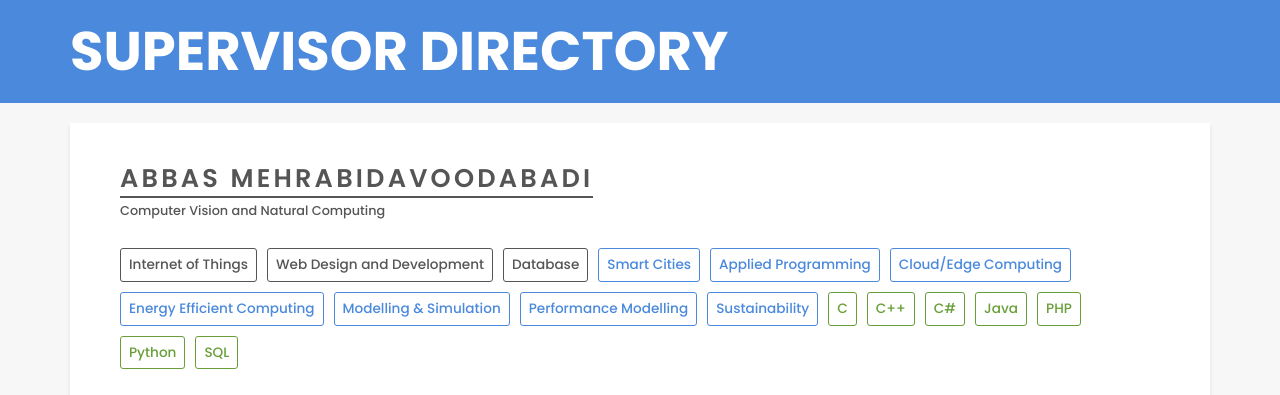
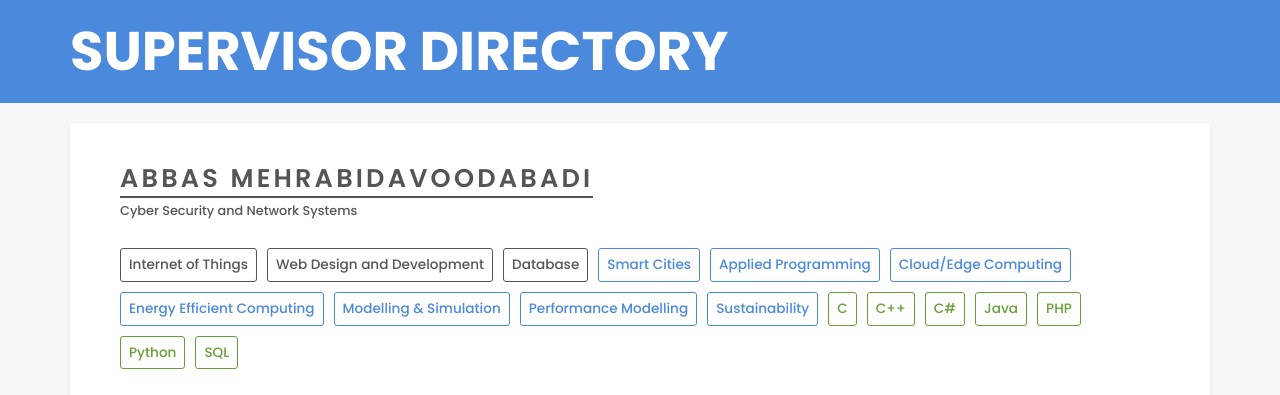
Before and after one commit to NorSC/supervisor-search, a Jekyll site: the page built from _supervisors/abbas-mehrabidavoodabadi.md, in a window 1280 px wide. Shown: the top 395 px of the page. Built offline with Jekyll 4.4.1, drawn with Linux system fonts in a browser that asks for light colours; a script that is not in the unit is left out.

Commit message:
Update Supervisors “abbas-mehrabidavoodabadi”

```diff
--- a/_supervisors/abbas-mehrabidavoodabadi.md
+++ b/_supervisors/abbas-mehrabidavoodabadi.md
@@ -7,7 +7,7 @@ website: https://www.northumbria.ac.uk/about-us/our-staff/m/abbas-mehrabidavooda
 office_hours: Students can arrange a meeting with me during the week days (it
   will be discussed to be either MS Teams or Campus room) by contacting me
   beforehand viva my email address
-research_group: Computer Vision and Natural Computing
+research_group: Cyber Security and Network Systems
 research_themes:
   - Internet of Things
   - Web Design and Development
```
